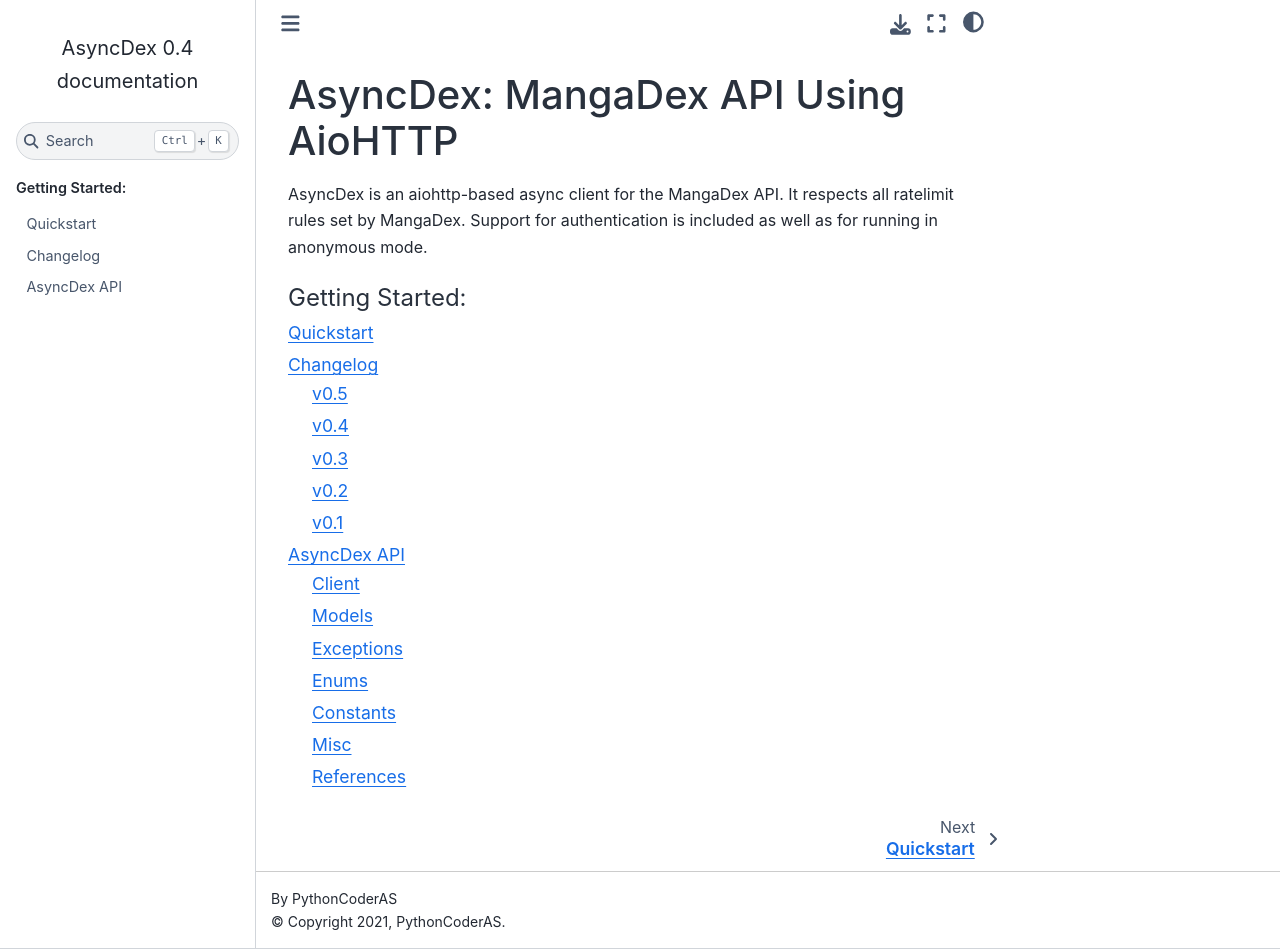
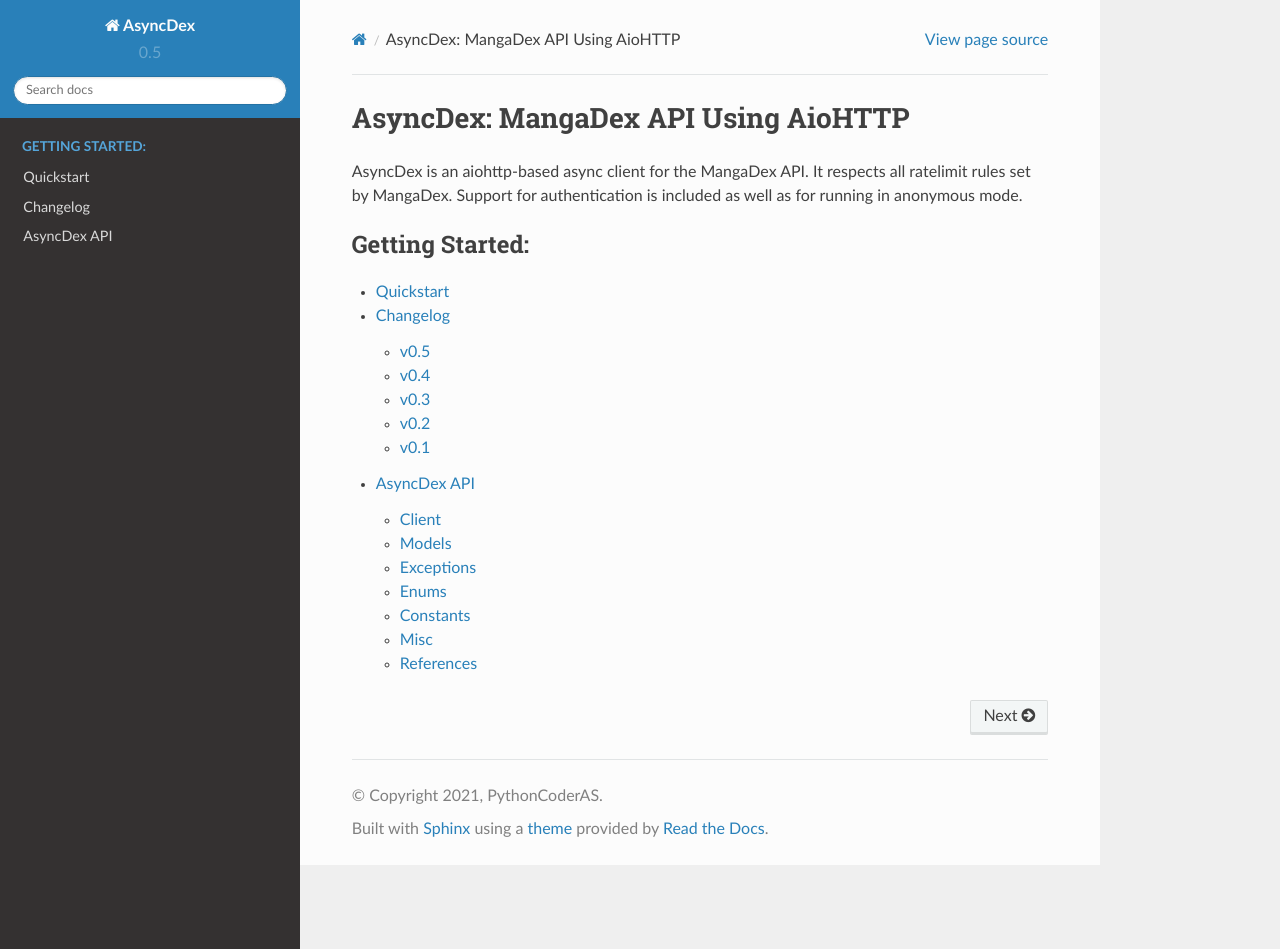
Before and after one commit to PythonCoderAS/AsyncDex, a Sphinx documentation site: the page built from docs/index.rst, in a window 1280 px wide and 949 px high. Built offline with Sphinx 7.4.7 and the Read the Docs theme 2.0.0, drawn with Linux system fonts in a browser that asks for light colours.

```diff
--- a/asyncdex/version.py
+++ b/asyncdex/version.py
@@ -1 +1 @@
-version = "0.4"
+version = "0.5"
--- a/docs/conf.py
+++ b/docs/conf.py
@@ -31,7 +31,7 @@ release = version
 # Add any Sphinx extension module names here, as strings. They can be
 # extensions coming with Sphinx (named 'sphinx.ext.*') or your custom
 # ones.
-extensions = ["sphinx.ext.autodoc", "sphinx.ext.intersphinx"]
+extensions = ["sphinx.ext.autodoc", "sphinx.ext.intersphinx", "sphinx_rtd_theme"]
 
 # Add any paths that contain templates here, relative to this directory.
 templates_path = ["_templates"]
@@ -52,7 +52,7 @@ intersphinx_mapping = {
 # The theme to use for HTML and HTML Help pages.  See the documentation for
 # a list of builtin themes.
 #
-html_theme = "sphinx_book_theme"
+html_theme = "sphinx_rtd_theme"
 
 # Add any paths that contain custom static files (such as style sheets) here,
 # relative to this directory. They are copied after the builtin static files,
--- a/docs/readthedocs-requirements.txt
+++ b/docs/readthedocs-requirements.txt
@@ -1,3 +1,3 @@
 aiohttp
 natsort
-sphinx-book-theme
+sphinx-rtd-theme
--- a/setup.py
+++ b/setup.py
@@ -18,7 +18,7 @@ setup(
     description="Async MangaDex library",
     long_description=long_desc,
     install_requires=["aiohttp", "natsort"],
-    extras_require={"dev": ["sphinx", "sphinx-book-theme"]},
+    extras_require={"dev": ["sphinx", "sphinx-rtd-theme"]},
     python_requires=">=3.7",
     classifiers=[
         "Development Status :: 3 - Alpha",
```
